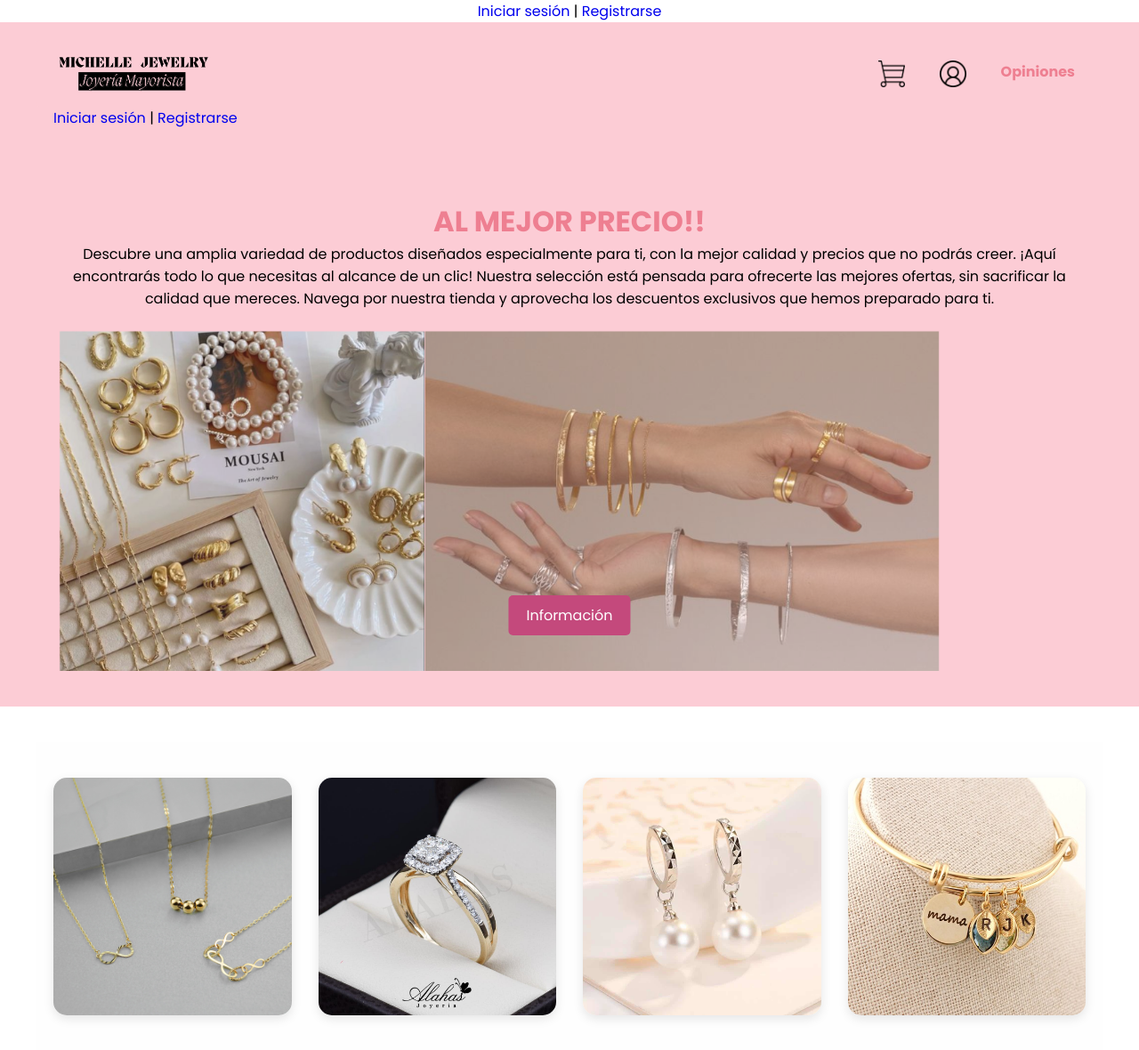
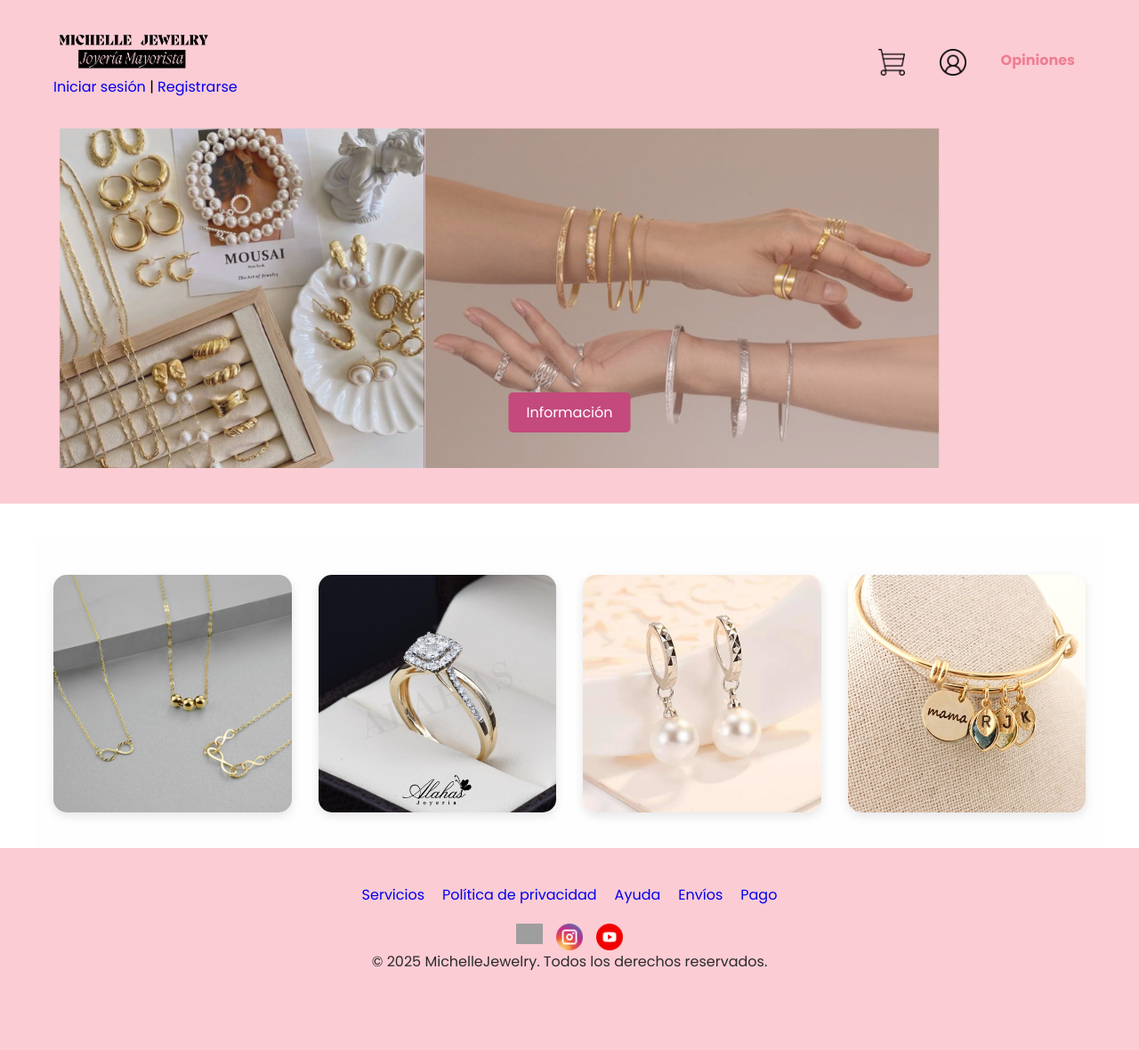
Before and after one commit to arizabaloivonne-del/mi-proyecto, a Django app: page / in a window 1280 px wide. Shown: the top 1180 px of the page at 89% size. After the commit the page ends 1091 px from the top, so only its background shows below. Run offline with Django 5.2, Linux system fonts and the light colour scheme; grey boxes are pictures that could not be loaded.

Commit message:
Actualizo index.html y estilos_v2.css con menú rosa, logo y sesión alineados

```diff
--- a/templates/index.html
+++ b/templates/index.html
@@ -8,8 +8,15 @@
 </head>
 <body>
 
-    <!-- Bloque de sesión arriba del header -->
-    <div class="usuario-sesion container">
+    <!-- Header principal -->
+    <header class="header">
+        <div class="menu container">
+            <!-- Columna izquierda: logo + sesión -->
+            <div class="menu-izquierda">
+                <a href="/" class="logo">
+                    <img src="{% static 'imagenes/logo2.PNG' %}" alt="Logo del sitio web">
+                </a>
+                <div class="menu-sesion">
                     <p>
                         {% if user.is_authenticated %}
                             Bienvenido, {{ user.username }} |
@@ -23,16 +30,9 @@
                         {% endif %}
                     </p>
                 </div>
+            </div>
 
-    <!-- Header principal -->
-    <header class="header">
-    <div class="menu container">
-        <!-- Logo a la izquierda -->
-        <a href="/" class="logo">
-            <img src="{% static 'imagenes/logo2.PNG' %}" alt="Logo del sitio web">
-        </a>
-
-        <!-- Menú de navegación a la derecha -->
+            <!-- Columna derecha: íconos -->
             <nav class="navbar">
                 <ul>
                     <li><a href="{% url 'ver_carrito' %}"><img src="{% static 'imagenes/imagen6.png' %}" alt="carrito"></a></li>
@@ -42,40 +42,12 @@
             </nav>
         </div>
 
-    <!-- Bloque de sesión abajo del logo, alineado a la izquierda -->
-    <div class="menu-sesion container">
-        <p>
-            {% if user.is_authenticated %}
-                Bienvenido, {{ user.username }} |
-                <form method="post" action="{% url 'logout' %}" style="display:inline;">
-                    {% csrf_token %}
-                    <button type="submit" class="btn-link">Cerrar sesión</button>
-                </form>
-            {% else %}
-                <a href="{% url 'login' %}">Iniciar sesión</a> |
-                <a href="{% url 'crear_cuenta' %}">Registrarse</a>
-            {% endif %}
-        </p>
-    </div>
-
-    <!-- Texto e imagen del header -->
-    <div class="header-content container">
-        <div class="header-txt">
-            <h1>AL MEJOR PRECIO!!</h1>
-            <p>
-                Descubre una amplia variedad de productos diseñados especialmente para ti, con la mejor calidad
-                y precios que no podrás creer. ¡Aquí encontrarás todo lo que necesitas al alcance de un clic!
-                Nuestra selección está pensada para ofrecerte las mejores ofertas, sin sacrificar la calidad que mereces.
-                Navega por nuestra tienda y aprovecha los descuentos exclusivos que hemos preparado para ti.
-            </p>
-        </div>
-        <div class="header-img">
+        <!-- Imagen destacada centrada hacia la derecha -->
+        <div class="header-img container">
             <img src="{% static 'imagenes/imagen8.png' %}" alt="imgproducto">
             <a href="{% url 'informacion' %}" class="btn-1">Información</a>
         </div>
-    </div>
     </header>
-
 
     <!-- Catálogo -->
     <section class="m-content container">
```
Lines whose indentation alone changed are shown as unchanged.
